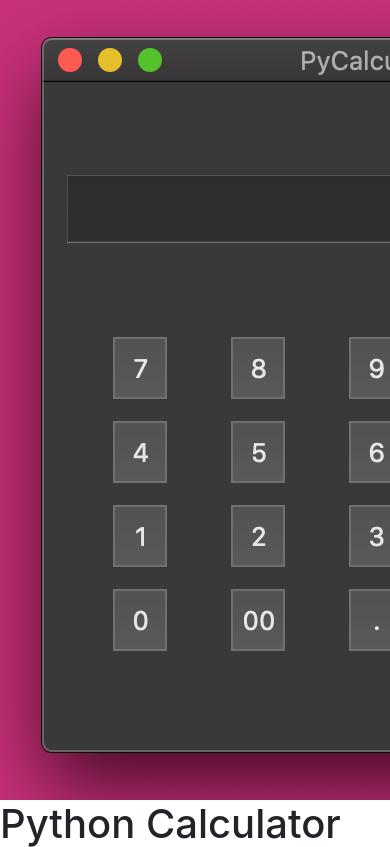
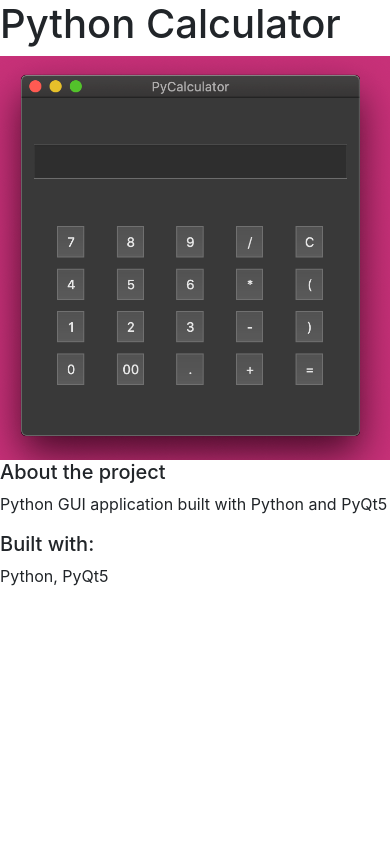
Before and after one commit to A-B-G/django-portfolio, a Django app: page /projects/1 in a window 390 px wide; the page is wider, and only the part inside the window is pictured. Shown: the top 847 px of that part. After the commit the page ends 586 px from the top of that part, so only its background shows below. Run offline with Django 3.2, Linux system fonts and the light colour scheme; data comes from the database, SQL or seed files in the repository; some libraries are stand-ins or nearby versions.

Commit message:
added bootstrap classes for additional styles of project detail page

```diff
--- a/projects/templates/projects/detail.html
+++ b/projects/templates/projects/detail.html
@@ -4,8 +4,18 @@
 {% load static %}
 
     {% block content %}
-    <img src="{% static project.image %}" alt={{project.description}}>
-    <h1>{{project.title}}</h1
-    <p>{{project.description}}</p>
+
+    <h1>{{project.title}}</h1>
+    <div class="row">
+        <div class="col-md-8">
+            <img src="{% static project.image %}" alt={{project.description}} width="100%">
+        </div>
+        <div class="col-md-4">
+            <h5>About the project</h5>
+            <p>{{project.description}}</p>
+            <h5>Built with:</h5>
+            <p>{{project.technology}}</p>
+        </div>
+    </div>
 
 {% endblock %}
```
